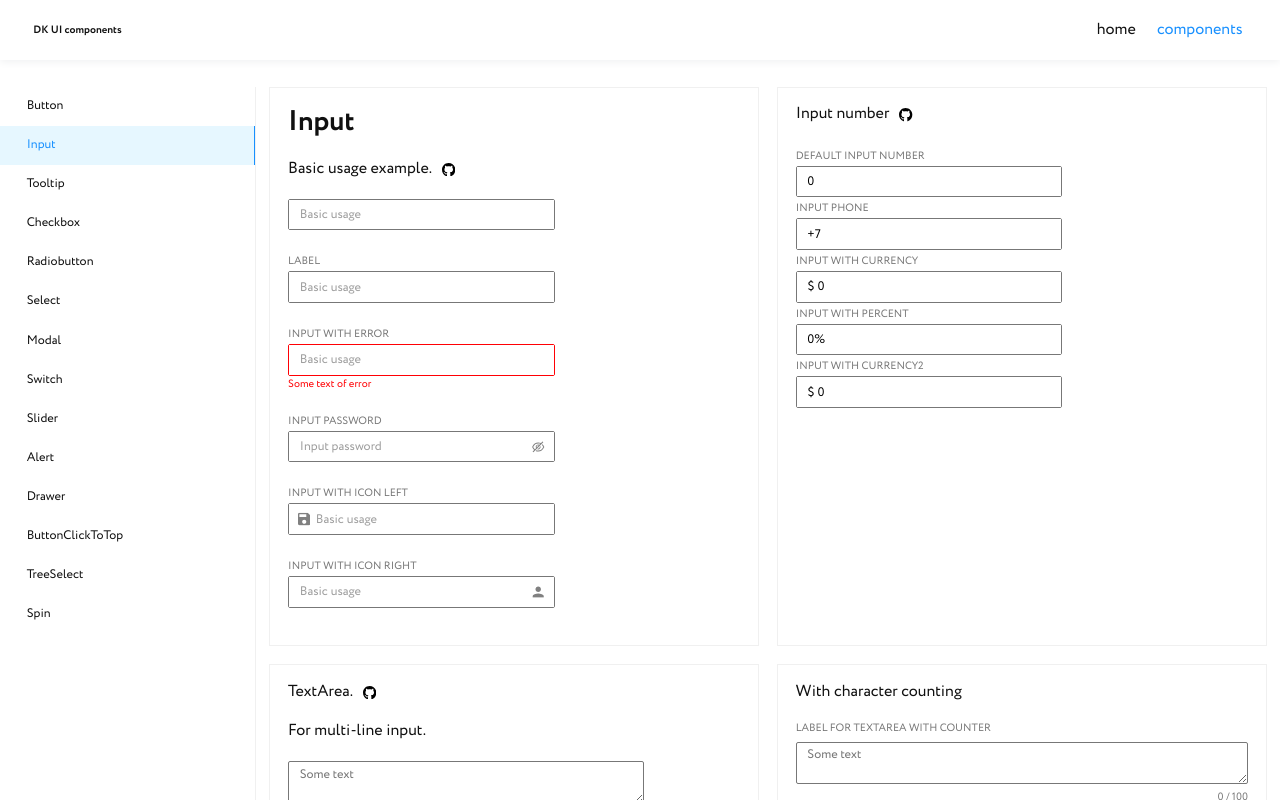
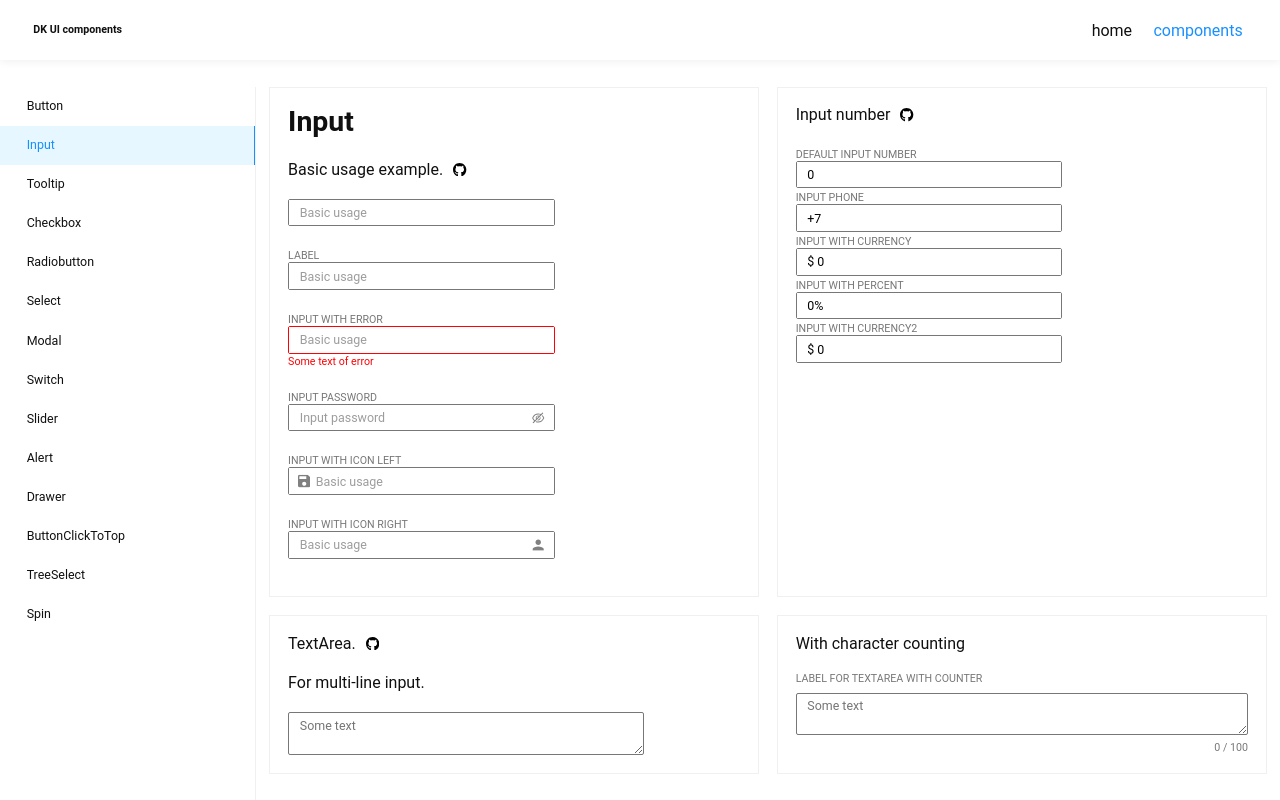
Before and after one commit to deniskeller/my-custom-components-library, a Next.js app: page /components/input in a window 1280 px wide. Built offline with nearby package versions, Linux system fonts and the light colour scheme.

Commit message:
add BasePortal

```diff
--- a/src/assets/scss/core.scss
+++ b/src/assets/scss/core.scss
@@ -2,7 +2,7 @@
 
 html {
   color: $black;
-  font-family: $font-Circe;
+  font-family: 'Roboto', sans-serif;
   font-size: math.div(16, 720) * 100vh;
   min-height: 100%;
   line-height: normal;
--- a/src/assets/scss/variables.scss
+++ b/src/assets/scss/variables.scss
@@ -13,5 +13,3 @@ $speed: 0.5s;
 $navbar-width: 300px;
 $navbar-height: 100px;
 $header-height: 60px;
-
-$font-Circe: 'Circe', sans-serif;
--- a/src/components/base/BaseButton2/BaseButton2.module.scss
+++ b/src/components/base/BaseButton2/BaseButton2.module.scss
@@ -9,7 +9,7 @@
   .Title {
     font-size: em(12px);
 
-    font-family: $font-Circe;
+    font-family: 'Roboto', sans-serif;
     font-weight: 600;
     // text-transform: uppercase;
   }
--- a/src/components/base/BaseInput/BaseInput.module.scss
+++ b/src/components/base/BaseInput/BaseInput.module.scss
@@ -25,7 +25,7 @@
   height: 100%;
   $size: 14px;
   font-size: em($size);
-  font-family: $font-Circe;
+  font-family: 'Roboto', sans-serif;
   padding: em(6px, $size) em(12px, $size);
   box-sizing: border-box;
   background-color: $white;
--- a/src/components/base/BaseInputNumber/BaseInputNumber.module.scss
+++ b/src/components/base/BaseInputNumber/BaseInputNumber.module.scss
@@ -28,7 +28,7 @@
   height: 100%;
   $size: 14px;
   font-size: em($size);
-  font-family: $font-Circe;
+  font-family: 'Roboto', sans-serif;
   padding: em(6px, $size) em(12px, $size);
   box-sizing: border-box;
   background-color: $white;
--- a/src/components/base/BaseInputNumber2/BaseInputNumber.module.scss
+++ b/src/components/base/BaseInputNumber2/BaseInputNumber.module.scss
@@ -28,7 +28,7 @@
   height: 100%;
   $size: 14px;
   font-size: em($size);
-  font-family: $font-Circe;
+  font-family: 'Roboto', sans-serif;
   padding: em(6px, $size) em(12px, $size);
   box-sizing: border-box;
   background-color: $white;
--- /dev/null
+++ b/src/components/base/BasePortal/BasePortal.tsx
@@ -0,0 +1,21 @@
+import React, { ReactNode, useEffect, useState } from 'react';
+import { createPortal } from 'react-dom';
+
+interface Props {
+	children: ReactNode | ReactNode[];
+}
+
+const BasePortal: React.FC<Props> = ({ children }) => {
+	const [container] = useState(() => document.createElement('div'));
+
+	useEffect(() => {
+		document.body.appendChild(container);
+		return () => {
+			document.body.removeChild(container);
+		};
+	}, [container]);
+
+	return createPortal(children, container);
+};
+
+export default BasePortal;
--- a/src/components/base/BaseTextarea/BaseTextarea.module.scss
+++ b/src/components/base/BaseTextarea/BaseTextarea.module.scss
@@ -7,7 +7,7 @@
 .Textarea {
   $size: 14px;
   font-size: em($size);
-  font-family: $font-Circe;
+  font-family: 'Roboto', sans-serif;
   color: $black;
   line-height: 120%;
   width: 100%;
--- a/src/components/base/index.ts
+++ b/src/components/base/index.ts
@@ -1,5 +1,6 @@
 export { default as BaseIcon } from "./BaseIcon/BaseIcon";
 export { default as BaseTooltip } from "./BaseTooltip/BaseTooltip";
+export { default as BasePortal } from "./BasePortal/BasePortal";
 // export { default as BasePopup } from "./BasePopup/BasePopup";
 export { default as BaseContainer } from "./BaseContainer/BaseContainer";
 export { default as BaseInput } from "./BaseInput/BaseInput";
--- a/src/view/components/Tooltip/Tooltip.tsx
+++ b/src/view/components/Tooltip/Tooltip.tsx
@@ -16,6 +16,7 @@ const Tooltip: React.FC<Props> = () => {
 					href='https://github.com/deniskeller/my-custom-components-library/tree/main/src/components/base/BaseTooltip'
 				/>
 			</div>
+
 			<div className={styles.Tooltips}>
 				<BaseTooltip title='some text'>
 					<span>Tooltip will show on mouse enter.</span>
```
